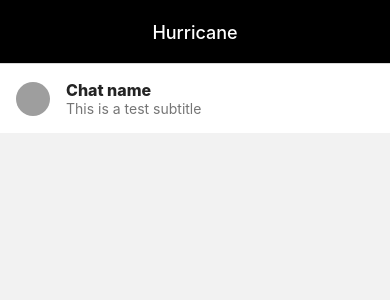
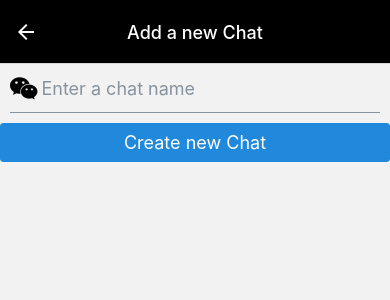
Before and after one commit to spvrkfxour/chat-app, a React Native app: screen /AddChat in a window 390 px wide. Shown: the top 300 px of the page. Built offline with nearby package versions, Linux system fonts and the light colour scheme; grey boxes are pictures that could not be loaded.

Commit message:
added AddChatScreen.js, firebase permissions and some fixes

```diff
--- a/App.js
+++ b/App.js
@@ -6,6 +6,7 @@ import { createStackNavigator } from '@react-navigation/stack';
 import LoginScreen from './screens/LoginScreen';
 import RegisterScreen from './screens/RegisterScreen';
 import HomeScreen from './screens/HomeScreen';
+import AddChatScreen from './screens/AddChatScreen';
 
 
 const Stack = createStackNavigator();
@@ -22,6 +23,7 @@ export default function App() {
         <Stack.Screen options={{ title: 'Sign In', headerTitleAlign: 'center' }} name='Login' component={LoginScreen} />
         <Stack.Screen options={{ title: 'Sign Up', headerTitleAlign: 'center' }} name='Register' component={RegisterScreen} />
         <Stack.Screen options={{ title: 'Hurricane', headerTitleAlign: 'center' }} name='Home' component={HomeScreen} />
+        <Stack.Screen options={{ title: 'Chats', headerTitleAlign: 'center' }} name='AddChat' component={AddChatScreen} />
       </Stack.Navigator>
     </NavigationContainer>
   );
--- /dev/null
+++ b/screens/AddChatScreen.js
@@ -0,0 +1,55 @@
+import { async } from '@firebase/util';
+import React, { useLayoutEffect, useState } from 'react';
+import { StyleSheet, Text, View } from 'react-native';
+import { Button, Input } from 'react-native-elements';
+import Icon from 'react-native-vector-icons/FontAwesome';
+import { db } from '../firebase';
+
+
+const AddChatScreen = ({ navigation }) => {
+    const [input, setInput] = useState('');
+
+    useLayoutEffect(() => {
+        navigation.setOptions({
+            title: 'Add a new Chat',
+            headerBackTitle: 'Home',
+            headerStyle: { backgroundColor: 'black' },
+            headerTitleStyle: { color: 'white' },
+            headerTintColor: 'white',
+        });
+    }, [navigation]);
+
+    const createChat = async () => {
+        await db
+            .collection('chats')
+            .add({
+                chatName: input
+            })
+            .then(() => {
+                navigation.goBack()
+            })
+            .catch(error => alert(error));
+        };
+
+    return (
+        <View style={styles.container}>
+            <Input
+                placeholder='Enter a chat name'
+                value={input}
+                onChangeText={(text) => setInput(text)}
+                leftIcon={
+                    <Icon name='wechat' type='antdesign' size={24} color='black'/>
+                }
+            />
+            <Button onPress={ createChat } title='Create new Chat'/>
+        </View>
+    );
+};
+
+export default AddChatScreen;
+
+const styles = StyleSheet.create({
+    container: {
+
+    },
+});
--- a/screens/HomeScreen.js
+++ b/screens/HomeScreen.js
@@ -1,6 +1,7 @@
 import React, { useLayoutEffect } from 'react';
 import { StyleSheet, Text, View, SafeAreaView, ScrollView, TouchableOpacity } from 'react-native';
 import { Avatar } from 'react-native-elements';
+import { AntDesign, SimpleLineIcons } from '@expo/vector-icons';
 import CustomListItem from '../components/CustomListItem';
 import { auth, db } from '../firebase';
 
@@ -29,12 +30,23 @@ const HomeScreen = ({ navigation }) => {
             },
             headerRight: () => {
                 return (
-                    <View style={{}}>
+                    <View style={{
+                        marginRight: 20,
+                        flexDirection: 'row',
+                        justifyContent: 'space-between',
+                        width: 80,
+                        }}>
+                        <TouchableOpacity activeOpacity={0.5}>
+                            <AntDesign name='camerao' size={24} color='white' />
+                        </TouchableOpacity>
+                        <TouchableOpacity onPress={() => navigation.navigate('AddChat')} activeOpacity={0.5}>
+                            <SimpleLineIcons name='pencil' size={24} color='white' />
+                        </TouchableOpacity>
                     </View>
                 )
             },
         });
-    }, []);
+    }, [navigation]);
 
     return (
         <SafeAreaView>
```
